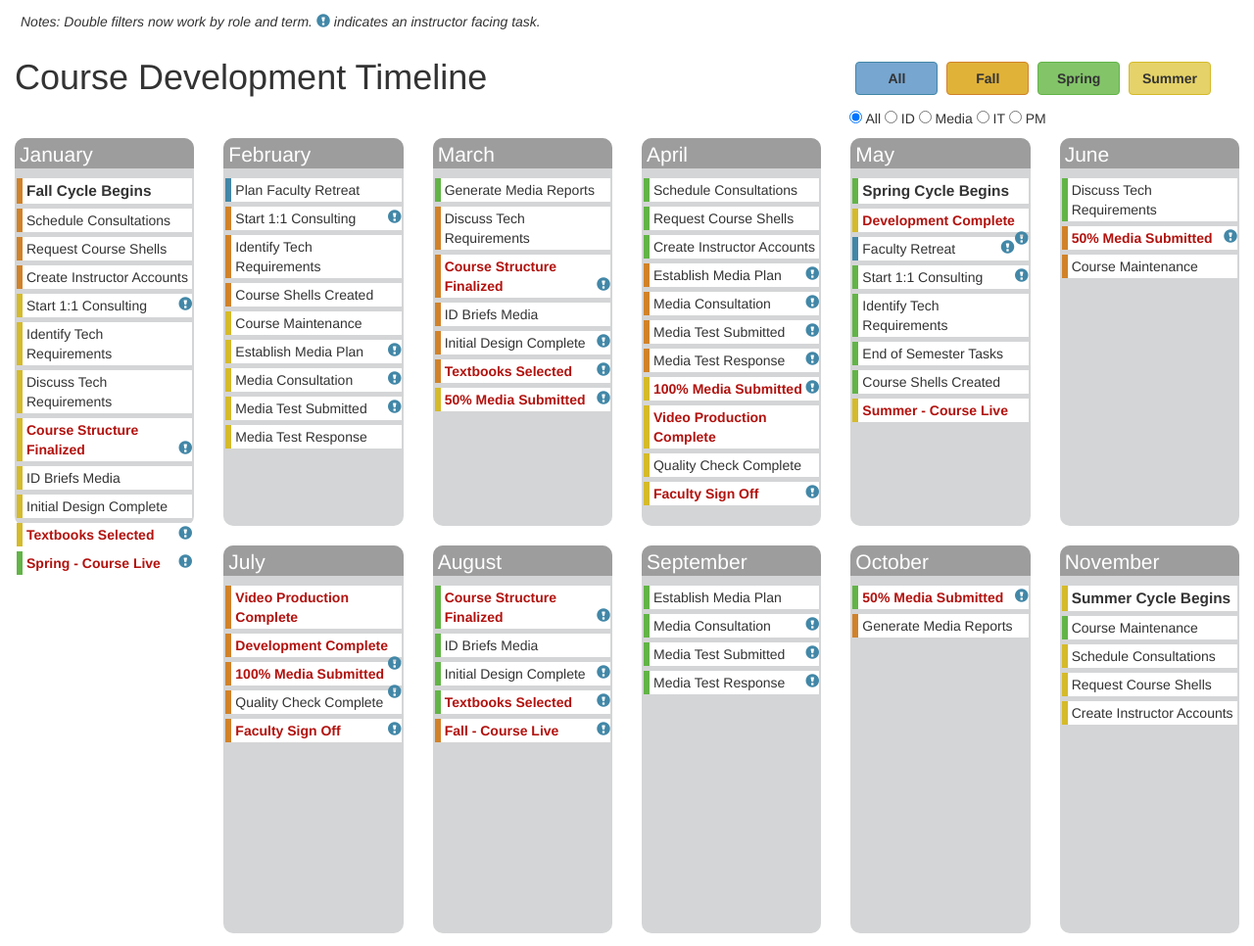
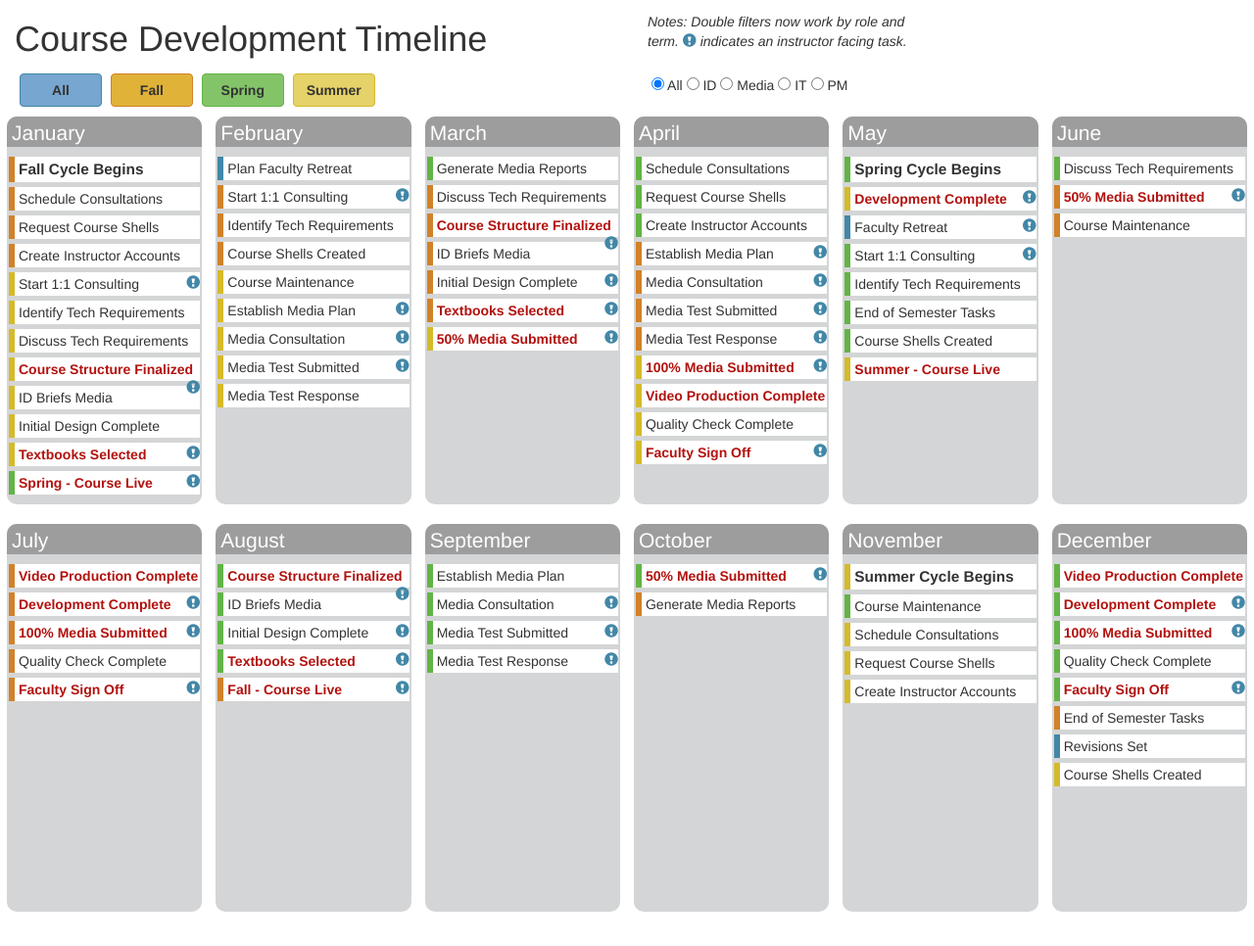
Before and after one commit to mwolfensteinuwex/courseDevCalendar, a plain HTML site: page index.html in a window 1280 px wide. Shown: the top 966 px of the page at 98% size. After the commit the page ends 941 px from the top, so only its background shows below. Drawn offline with Linux system fonts and the light colour scheme.

Commit message:
Visual Changes
Messed around with the top content in an attempt to clean it up.

```diff
--- a/coursedevcal.css
+++ b/coursedevcal.css
@@ -3,6 +3,10 @@ To change this license header, choose License Headers in Project Properties.
 To change this template file, choose Tools | Templates
 and open the template in the editor.
 */
+h1{
+
+}
+
 h2{
     padding: 5px 3px 3px 5px;
     font-size: 1.5em;
@@ -21,14 +25,10 @@ p{
 }
 
 .month{
-    margin: 10px 0px 10px 0px;
+    margin: 10px -8px 10px -8px;
     height: 396px;
     background-color: #D4D5D6;
     border-radius: 10px 10px 10px 10px;
-
-}
-
-.tasks{
 
 }
 
@@ -39,38 +39,6 @@ p{
 .deadline{
     color: #B2120E;
     font-weight: bold;
-}
-
-.spring {
-
-}
-
-.fall {
-
-}
-
-.summer {
-
-}
-
-.months {
-
-}
-
-.idTask {
-
-}
-
-.itTask {
-
-}
-
-.pmTask {
-
-}
-
-.mediaTask {
-
 }
 
 .glyphicon-exclamation-sign {
@@ -101,15 +69,14 @@ p{
     font-weight: bold;
     font-size: 1.1em;
     cursor: default;
-    /*border: solid #903 3px;*/
 }
 
 #roleSelectHolder {
-    padding: 0em 1em 0em 1em;
+    padding: 5px 0px 0px 25px;
 }
 
 #termSelect {
-    margin: 1.34em 0em .34em 0em;
+
 }
 
 #springSelect {
@@ -143,6 +110,47 @@ p{
 #devNotes{
     padding-top: 5px;
 }
+
+/*
+empty classes for JS
+*/
+
+.spring {
+
+}
+
+.fall {
+
+}
+
+.summer {
+
+}
+
+.months {
+
+}
+
+.idTask {
+
+}
+
+.tasks{
+
+}
+
+.itTask {
+
+}
+
+.pmTask {
+
+}
+
+.mediaTask {
+
+}
+
 /*
     Created on : Jan 28, 2015, 3:28:39 PM
     Author     : moses.wolfenstein
--- a/index.html
+++ b/index.html
@@ -18,20 +18,23 @@ and open the template in the editor.
     <body>
         <div class="container-fluid">
         <div class="row">
-            <div class="col-lg-12 col-md-12 col-sm-12" id="devNotes">
+
+            <!--This is all top of the page content, it includes the title, buttons to select terms, and checkboxes for roles-->
+            <div class="col-lg-6 col-md-9 col-sm-12">
+                <h1>Course Development Timeline <span class="spring small">(Spring Term)</span><span class="fall small">(Fall Term)</span><span class="summer small">(Summer Term)</span></h1>
+            </div>
+            <div class="col-lg-3 col-md-3 col-sm-12" id="devNotes">
                 <p><em>Notes: Double filters now work by role and term. <span class="glyphicon glyphicon-exclamation-sign" aria-hidden="true"></span> indicates an instructor facing task.</em></p>
             </div>
-            <!--This is all top of the page content, it includes the title, buttons to select terms, and checkboxes for roles-->
-            <div class="col-lg-8 col-md-9 col-sm-12">
-                <h1>Course Development Timeline <span class="spring">(Spring Term)</span><span class="fall">(Fall Term)</span><span class="summer">(Summer Term)</span></h1>
-            </div>
-            <div id="termSelect" class="col-lg-4 col-md-3 col-sm-6">
+        </div>
+        <div class="row">
+            <div id="termSelect" class="col-lg-6 col-md-6 col-sm-12">
                 <button class="btn btn-default" type="submit" id="allSelect"><strong>All</strong></button>
                 <button class="btn btn-default" type="submit" id="fallSelect"><strong>Fall</strong></button>
                 <button class="btn btn-default" type="submit" id="springSelect"><strong>Spring</strong></button>
                 <button class="btn btn-default" type="submit" id="summerSelect"><strong>Summer</strong></button>
             </div>
-            <div id="roleSelectHolder" class="col-lg-4 col-lg-offset-8 col-md-3 col-md-offset-9 col-sm-6">
+            <div id="roleSelectHolder" class="col-lg-6 col-md-6 col-sm-12">
                 <form id="roleSelect">
                     <div class="form-inline">
                             <div class="radio">
```
